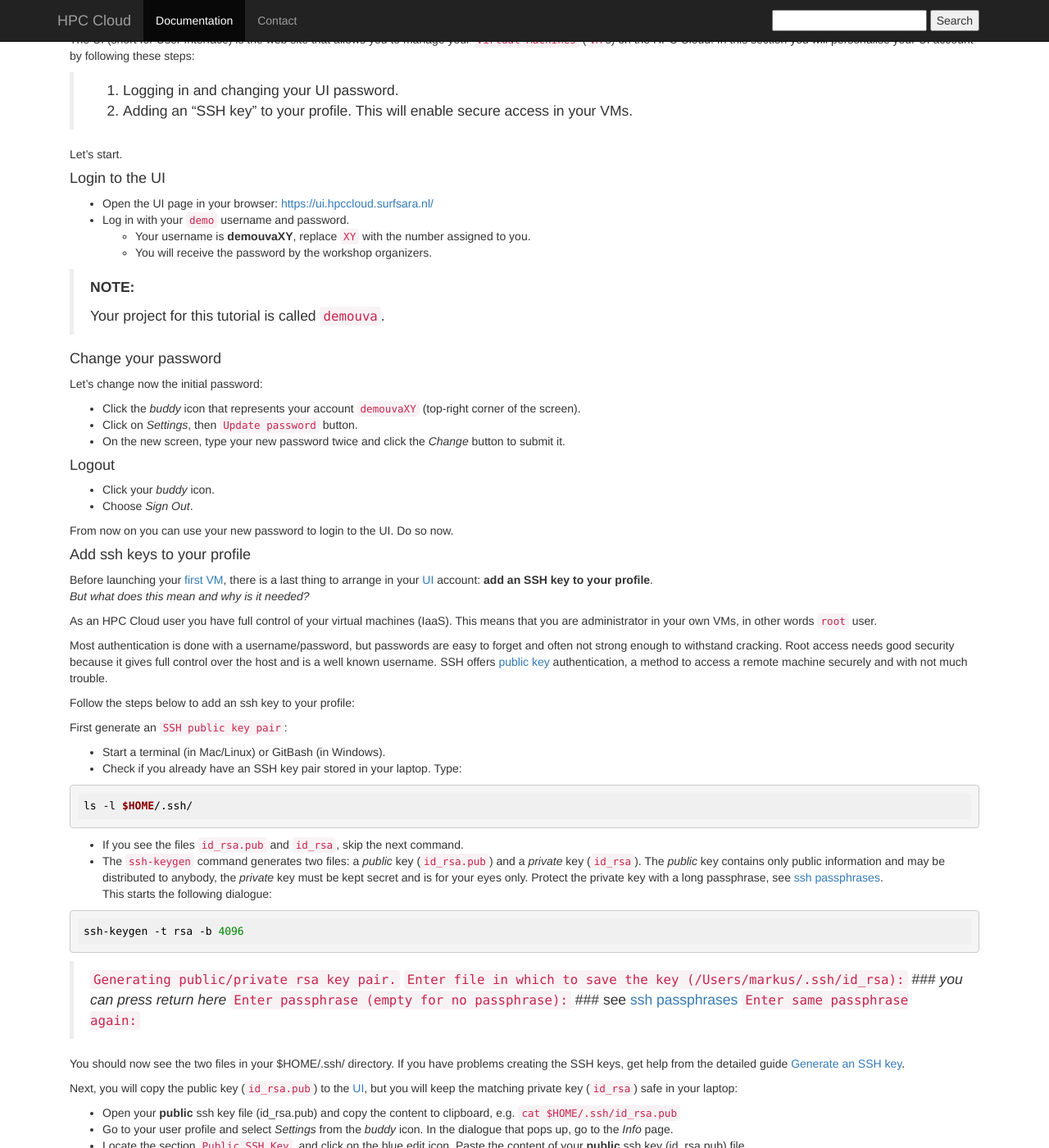
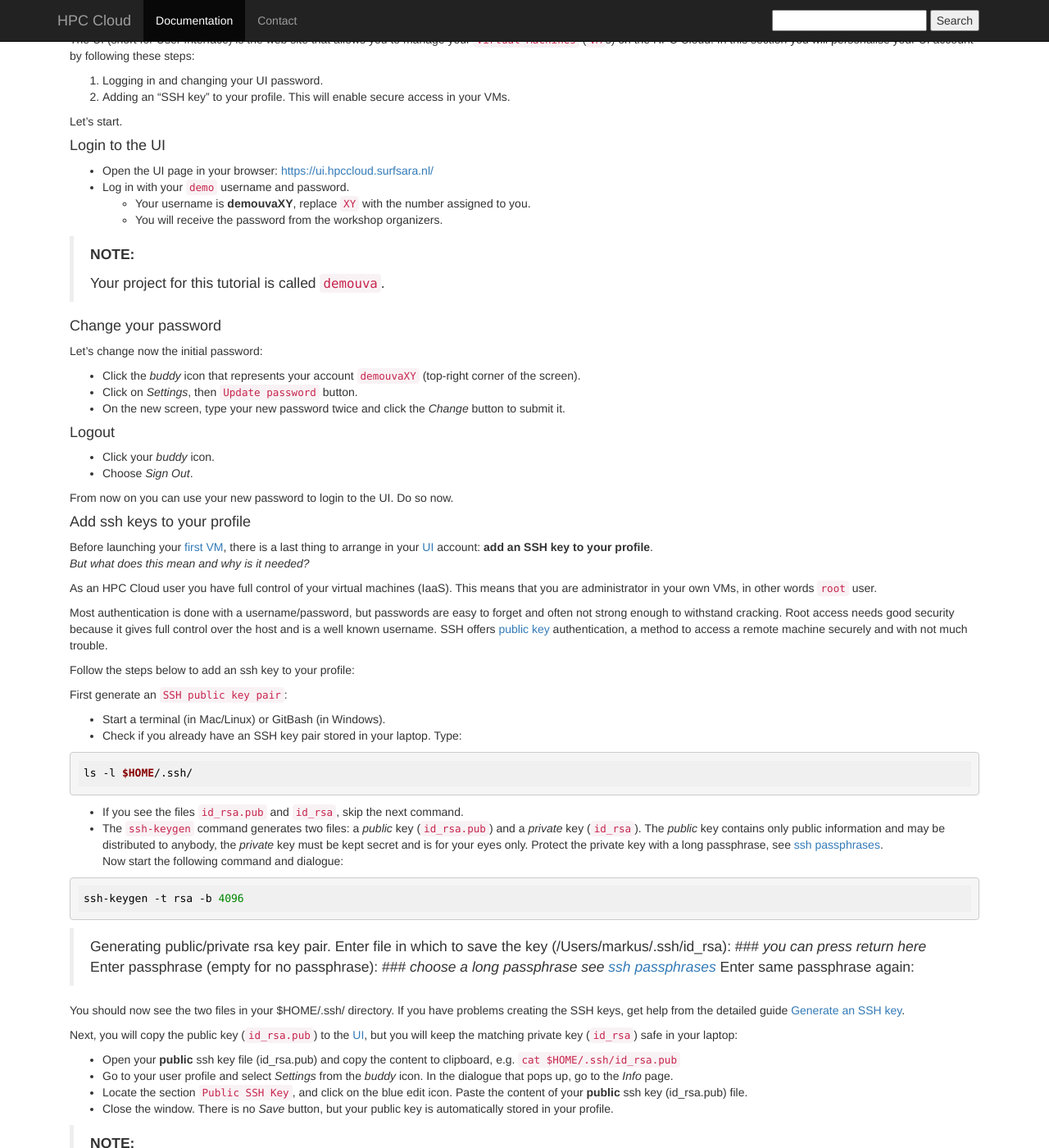
Before and after one commit to sara-nl/clouddocs, a Jekyll site: the page built from UvAworkshop-2016-01-25/UvAworkshop-2016-01-25-partA.markdown, in a window 1280 px wide and 1400 px high, scrolled down 268 px. Shown: the whole window at 82% size. Built offline with Jekyll 4.4.1, drawn with Linux system fonts in a browser that asks for light colours; nearby versions of some CDN libraries.

Commit message:
docs for UvA workshop 2016-01-25

````diff
--- a/UvAworkshop-2016-01-25/UvAworkshop-2016-01-25-partA.markdown
+++ b/UvAworkshop-2016-01-25/UvAworkshop-2016-01-25-partA.markdown
@@ -14,7 +14,6 @@ This is part A of the Tutorial [UvA workshop 2016-01-25](UvAworkshop-2016-01-25)
 
 The UI (short for User Interface) is the web site that allows you to manage your `Virtual Machines` (`VM`s) on the HPC Cloud. In this section you will personalise your UI account by following these steps:
 
->
 1. Logging in and changing your UI password.
 1. Adding an "SSH key" to your profile. This will enable secure access in your VMs.
 
@@ -26,7 +25,7 @@ Let's start.
 * Open the UI page in your browser: [https://ui.hpccloud.surfsara.nl/](https://ui.hpccloud.surfsara.nl/)
 * Log in with your `demo` username and password.
   * Your username is **demouvaXY**, replace `XY` with the number assigned to you.
-  * You will receive the password by the workshop organizers.
+  * You will receive the password from the workshop organizers.
 
 > **NOTE:**
 >
@@ -70,16 +69,16 @@ ls -l $HOME/.ssh/
 * If you see the files `id_rsa.pub` and `id_rsa`, skip the next command.
 * The `ssh-keygen` command generates two files: a _public_ key (`id_rsa.pub`) and a _private_ key (`id_rsa`).
   The _public_ key contains only public information and may be distributed to anybody, the _private_ key must be kept secret and is for your eyes only. Protect the private key with a long passphrase, see [ssh passphrases](https://help.github.com/articles/working-with-ssh-key-passphrases/).
-  This starts the following dialogue:
+  Now start the following command and dialogue:
 
 ```sh
 ssh-keygen -t rsa -b 4096
 ```
 
-> `Generating public/private rsa key pair.`
-> `Enter file in which to save the key (/Users/markus/.ssh/id_rsa):`     ### _you can press return here_
-> `Enter passphrase (empty for no passphrase):`     ### see [ssh passphrases](https://help.github.com/articles/working-with-ssh-key-passphrases/)
-> `Enter same passphrase again:`
+> Generating public/private rsa key pair.
+> Enter file in which to save the key (/Users/markus/.ssh/id_rsa):     ### _you can press return here_
+> Enter passphrase (empty for no passphrase):     ### _choose a long passphrase see [ssh passphrases](https://help.github.com/articles/working-with-ssh-key-passphrases/)_
+> Enter same passphrase again:
 
 You should now see the two files in your $HOME/.ssh/ directory.
 If you have problems creating the SSH keys, get help from the detailed guide [Generate an SSH key](/SSHkey).
````
